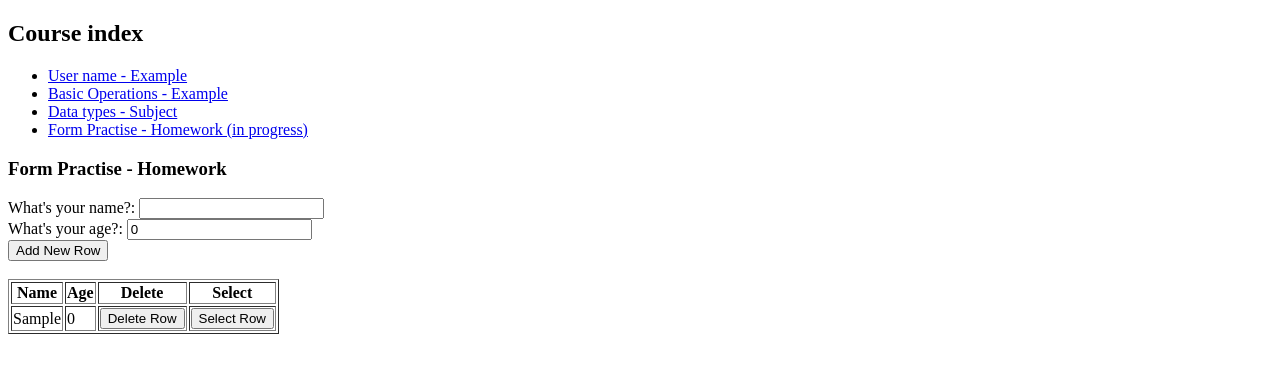
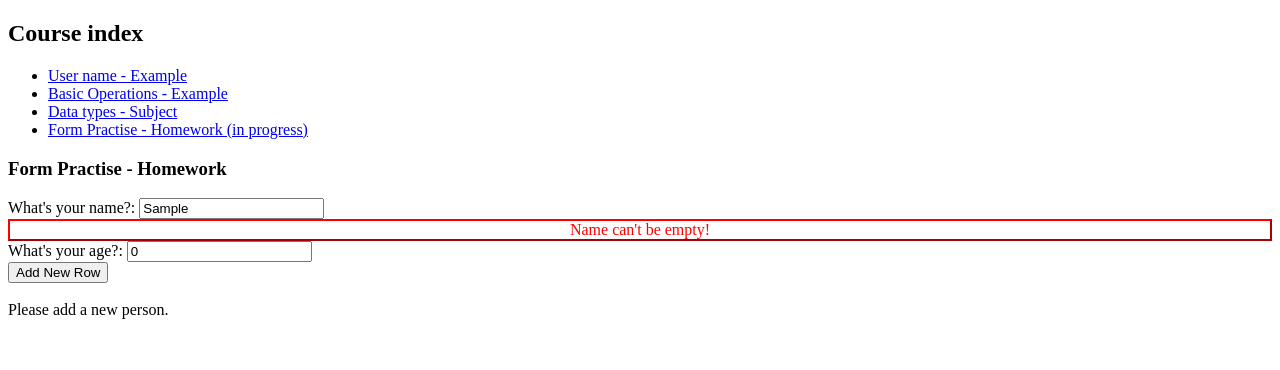
Before and after one commit to apheliana/ANGH-Education, an Angular app: page /form-practise in a window 1280 px wide. Both pictures are taken after typing "Sample" into the empty fields and a click on the button "Add New Row". Shown: the top 370 px of the page. Built offline with nearby package versions, Linux system fonts and the light colour scheme.

Commit message:
ifNameEmpty

```diff
--- a/src/app/form-practise.component.html
+++ b/src/app/form-practise.component.html
@@ -1,3 +1,10 @@
+<style>
+  .Warning {
+    border: 2px outset red;
+    color: red;
+    text-align: center;
+  }
+  </style>
 
 <h3>Form Practise - Homework</h3>
 
@@ -5,7 +12,9 @@
   What's your name?:
   <input [(ngModel)]="personsname" />
 </div>
-
+<div *ngIf="this.ifNameEmpty" class="Warning">
+  Name can't be empty!
+</div>
 <div>
   What's your age?:
   <input [(ngModel)]="personsage" />
@@ -22,7 +31,7 @@
 </div>
 
 <br>
-<div *ngIf="this.usersTable; else noUser">
+<div *ngIf="aile.length > 0; else noUser">
   <table border="1">
     <tr>
       <th>Name</th>
--- a/src/app/form-practise.component.ts
+++ b/src/app/form-practise.component.ts
@@ -9,43 +9,37 @@ export class FormPractiseComponent {
   aile: Person[] = [];
   selectedperson:Person=null;
   viewState: 'add' | 'update' = 'add';
-  usersTable: boolean = false;
-
-  private isButtonVisible = true;
+  ifNameEmpty: boolean = false;
 
   constructor() {
     const aileJSON = localStorage.getItem('aile');
     const aile = JSON.parse(aileJSON);
     if (aile !== null) {
       this.aile = aile;
-      if (this.aile.length!=0) {
-        this.usersTable = true;
-      }
     }
   }
 
   enterPersonsInfo(): void {
-
-    const ebeveyn = new Person();
+    if (this.validateForm()==false) {
+      this.ifNameEmpty = true;
+    } else{
+      const ebeveyn = new Person();
       ebeveyn.name = this.personsname;
       ebeveyn.age = this.personsage;
 
       this.aile.push(ebeveyn);
       this.reset();
       this.save();
-      this.usersTable = true;
 
     console.log('PersonsInformation',this.aile);
+    }
 
   }
 
   deleteRow(person: Person): void {
     console.log('silinecek kisi: ' + person.name);
-    this.aile = this.aile.filter((item: any) => item !== person);
+    this.aile = this.aile.filter(item => item !== person);
     this.save();
-    if (this.aile.length==0) {
-      this.usersTable = false;
-    }
       }
 
   selectRow(person: Person): void{
@@ -73,6 +67,14 @@ export class FormPractiseComponent {
   private save(): void {
     localStorage.setItem('aile', JSON.stringify(this.aile));
   }
+
+  private validateForm(): boolean {
+    if (this.personsname==null) {
+      return true;
+    } else {
+      return false;
+    }
+  }
 }
 
 class Person {
```
